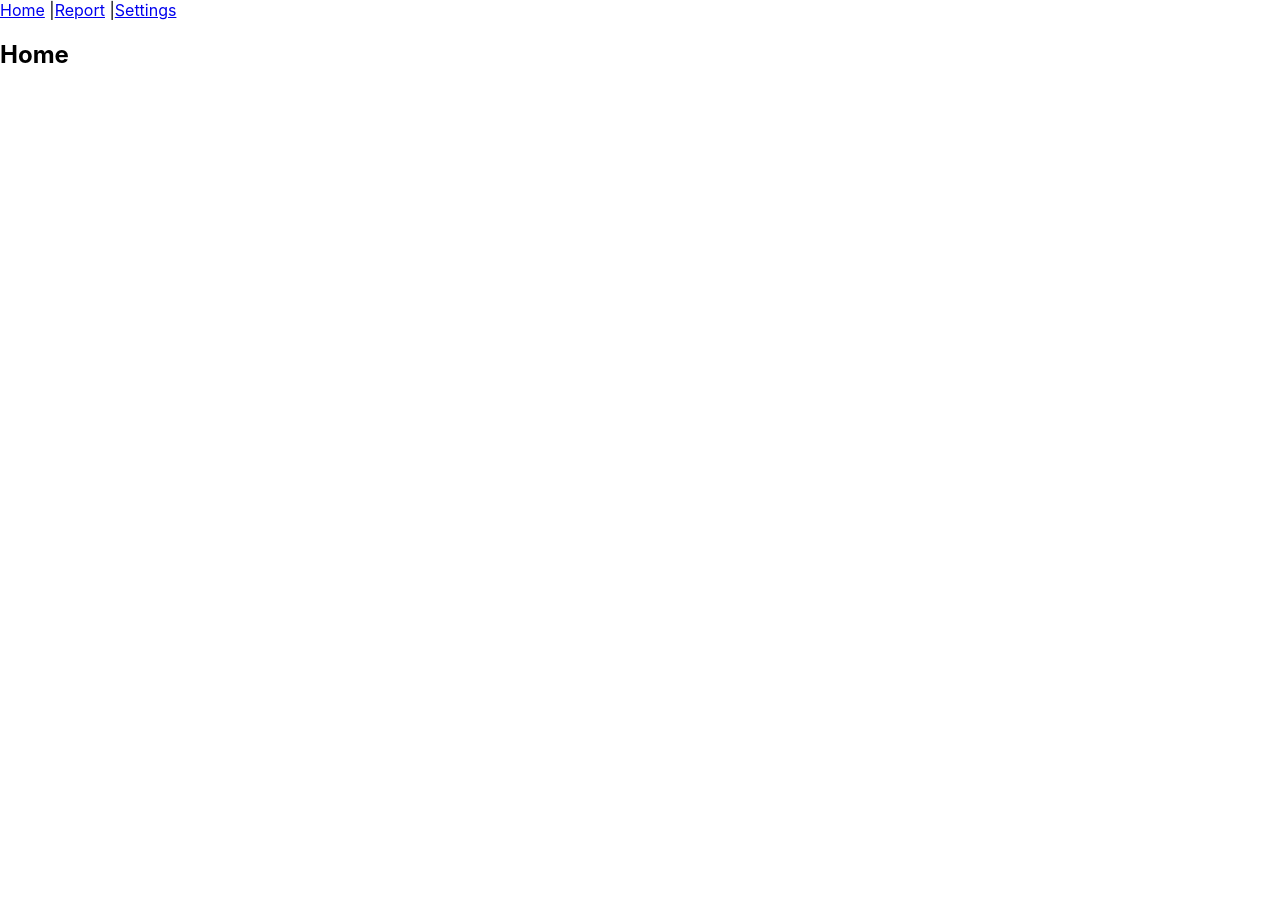
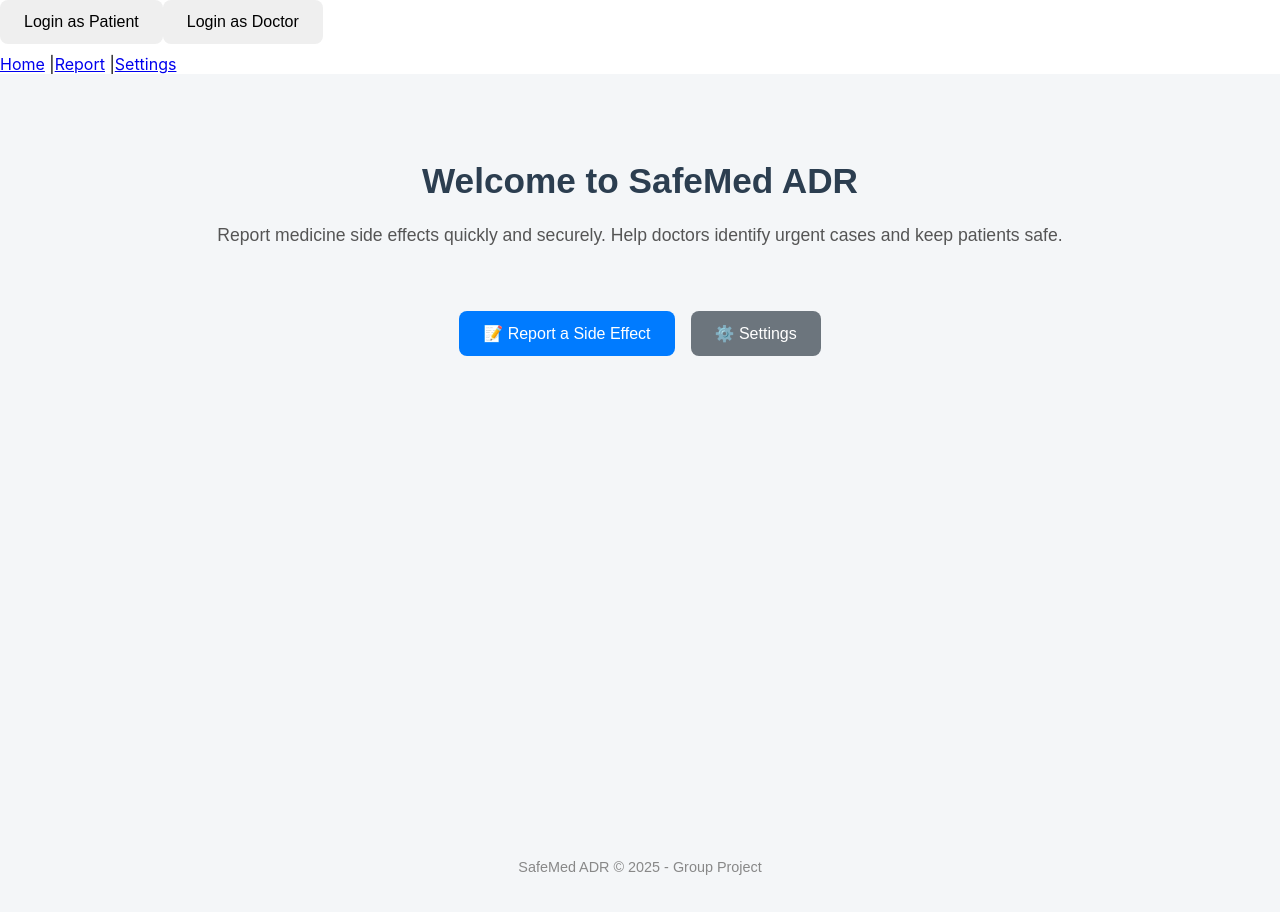
Before and after one commit to ImadeddinOuahidi/GDP-Group5, a React (Create React App) app in the folder frontend/: page / in a window 1280 px wide. Shown: the top 912 px of the page. Before the commit the page ends 800 px from the top, so only its background shows below. Built offline with nearby package versions, Linux system fonts and the light colour scheme.

Commit message:
Add role-based navigation and routing in App component

```diff
--- a/frontend/src/App.js
+++ b/frontend/src/App.js
@@ -1,32 +1,52 @@
 import { BrowserRouter as Router, Routes, Route, Link } from "react-router-dom";
+import { useState } from "react";
+import Home from "./Home";
+import Report from "./Report";
+import Settings from "./Settings";
 import DoctorHome from "./DoctorHome";
 import Dashboard from "./Dashboard";
 
+export default function App() {
+  // temporary role state (replace with login/auth later)
+  const [role, setRole] = useState("patient");
 
-function Home() {
-  return <h2>Home</h2>;
-}
-function Report() {
-  return <h2>Report Side Effect</h2>;
-}
-function Settings() {
-  return <h2>Settings</h2>;
-}
-
-export default function App() {
   return (
     <Router>
+      <div style={{ marginBottom: "10px" }}>
+        <button onClick={() => setRole("patient")}>Login as Patient</button>
+        <button onClick={() => setRole("doctor")}>Login as Doctor</button>
+      </div>
+
       <nav>
+        {role === "patient" ? (
+          <>
             <Link to="/">Home</Link> |
             <Link to="/report">Report</Link> |
             <Link to="/settings">Settings</Link>
+          </>
+        ) : (
+          <>
+            <Link to="/doctor">Doctor Home</Link> |
+            <Link to="/dashboard">Dashboard</Link> |
+            <Link to="/settings">Settings</Link>
+          </>
+        )}
       </nav>
+
       <Routes>
+        {role === "patient" ? (
+          <>
             <Route path="/" element={<Home />} />
             <Route path="/report" element={<Report />} />
             <Route path="/settings" element={<Settings />} />
+          </>
+        ) : (
+          <>
             <Route path="/doctor" element={<DoctorHome />} />
             <Route path="/dashboard" element={<Dashboard />} />
+            <Route path="/settings" element={<Settings />} />
+          </>
+        )}
       </Routes>
     </Router>
   );
--- a/package.json
+++ b/package.json
@@ -6,6 +6,7 @@
     "jsonwebtoken": "^9.0.2",
     "mongoose": "^8.18.1",
     "nodemailer": "^7.0.6",
+    "react-router-dom": "^7.9.3",
     "swagger-jsdoc": "^6.2.8",
     "swagger-ui-express": "^5.0.1",
     "yamljs": "^0.3.0"
```
Also changed, not shown: 1 other file (tests, documents, lock files or other folders). Lines whose indentation alone changed are shown as unchanged.
